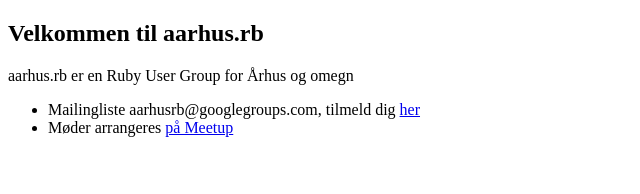
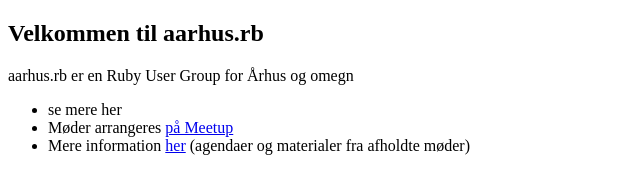
Before and after one commit to aarhusrb/aarhusrb.github.com, a plain HTML site: page index.html in a window 1280 px wide. Shown: the whole page, without its empty margins (0-640 px from the left). Drawn offline with Linux system fonts and the light colour scheme.

Commit message:
Update index.html

```diff
--- a/index.html
+++ b/index.html
@@ -13,8 +13,9 @@
 		  aarhus.rb er en Ruby User Group for Århus og omegn
       </p>
 		<ul>
-        <li>Mailingliste aarhusrb@googlegroups.com, tilmeld dig <a href="http://groups.google.com/group/aarhusrb">her</a></li>
+        <li><Mailingliste aarhusrb@googlegroups.com, <a href="http://groups.google.com/group/aarhusrb">se mere her</a></li>
         <li>Møder arrangeres <a href="http://www.meetup.com/aarhusrb/">på Meetup</a></li>
+        <li>Mere information <a href="https://github.com/aarhusrb/notes/wiki">her</a> (agendaer og materialer fra afholdte møder)</li>
       </ul>
   </body>
 </html>
```
